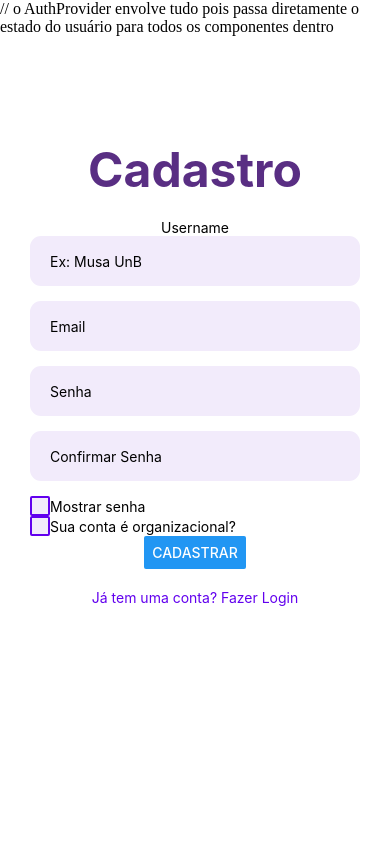
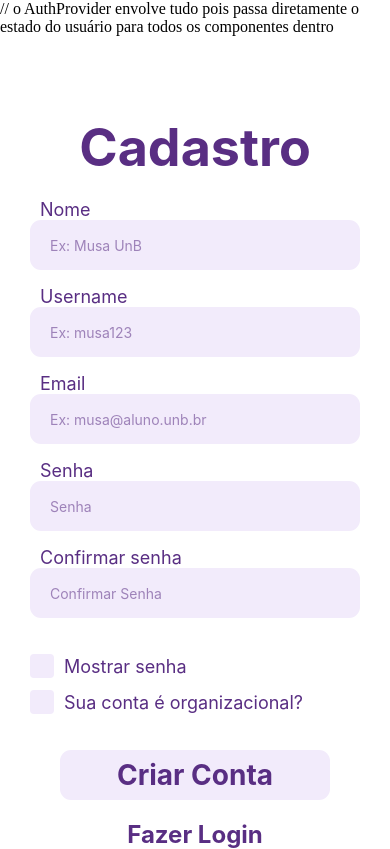
Before and after one commit to fga-eps-mds/2025.2-Inti, a React Native app: screen /Register in a window 390 px wide. Built offline with nearby package versions, Linux system fonts and the light colour scheme.

Commit message:
[STYLE]: Finaliza o front da pagina de cadastro

```diff
--- a/src/screens/auth/RegisterScreen.tsx
+++ b/src/screens/auth/RegisterScreen.tsx
@@ -2,8 +2,11 @@ import React, { useState } from 'react';
 import { View, Text, TextInput, Button, StyleSheet, TouchableOpacity, Alert, Pressable } from 'react-native';
 import { AuthScreenProps } from '../../@types/navigation';
 import { useAuth } from '../../hooks/useAuth';
+import Ionicons from 'react-native-vector-icons/Ionicons';
+import FontAwesome from 'react-native-vector-icons/FontAwesome';
 
 export default function RegisterScreen({ navigation }: AuthScreenProps<'Register'>) {
+    const [name, setName] = useState('');
     const [email, setEmail] = useState('');
     const [username, setUsername] = useState('');
     const [password, setPassword] = useState('');
@@ -56,54 +59,72 @@ export default function RegisterScreen({ navigation }: AuthScreenProps<'Register
         <View style={styles.container}>
             <Text style={styles.title}>Cadastro</Text>
 
-            {/* <View style={styles.form}> */}
-                <Text>Username</Text>
+            <View style={styles.form}>
+                <Text style={styles.titileInput}>Nome</Text>
                 <TextInput
                     style={[
                         styles.input,
                     ]}
                     placeholder="Ex: Musa UnB"
+                    value={name}
+                    placeholderTextColor={'#592E838C'}
+                    onChangeText={setName}
+                    autoCapitalize="none"
+                />
+                <Text style={styles.titileInput}>Username</Text>
+                <TextInput
+                    style={[
+                        styles.input,
+                    ]}
+                    placeholder="Ex: musa123"
                     value={username}
+                    placeholderTextColor={'#592E838C'}
                     onChangeText={setUsername}
                     autoCapitalize="none"
                 />
-
+                <Text style={styles.titileInput}>Email</Text>
                 <TextInput
                     style={styles.input}
-                    placeholder="Email"
+                    placeholder="Ex: musa@aluno.unb.br"
                     value={email}
                     onChangeText={setEmail}
+                    placeholderTextColor={'#592E838C'}
                     keyboardType="email-address"
                     autoCapitalize="none"
                 />
+                <Text style={styles.titileInput}>Senha</Text>
                 <TextInput
                     style={styles.input}
                     placeholder="Senha"
                     value={password}
+                    placeholderTextColor={'#592E838C'}
                     onChangeText={setPassword}
                     secureTextEntry={!showPassword}
                 />
+                <Text style={styles.titileInput}>Confirmar senha</Text>
                 <TextInput
                     style={styles.input}
                     placeholder="Confirmar Senha"
                     value={confirmPassword}
+                    placeholderTextColor={'#592E838C'}
                     onChangeText={setConfirmPassword}
                     secureTextEntry={!showPassword}
                 />
-            {/* </View> */}
+            </View>
 
+            <View style={styles.containerCheckbox}>
                 <View style={styles.inputCheckbox}>
                     <Pressable
                         style={[
                             styles.checkbox,
                             showPassword && styles.checkboxChecked
                         ]}
-                    onPress={() => {
-                        setShowPassword(!showPassword)
-                        // console.log('showPassword:', !showPassword);
-
-                    }}
-                />
+                        onPress={() => setShowPassword(prev => !prev)}
+                    >
+                        {showPassword && (
+                            <FontAwesome name="check" size={16} color="#fff" />
+                        )}
+                    </Pressable>
 
                     <Text style={styles.textCheckbox}>Mostrar senha</Text>
                 </View>
@@ -115,15 +136,23 @@ export default function RegisterScreen({ navigation }: AuthScreenProps<'Register
                             accountType && styles.checkboxChecked
                         ]}
                         onPress={() => setAccountType(!accountType)}
-                />
+                    >
+                        {accountType && (
+                            <FontAwesome name='check' size={16} color="#fff"/>
+                        )}
+                    </Pressable>
+
                     <Text style={styles.textCheckbox}>Sua conta é organizacional?</Text>
                 </View>
+            </View>
+
+            <TouchableOpacity style={styles.buttom} onPress={handleRegister}>
+                <Text style={styles.textButtom}>Criar Conta</Text>
+            </TouchableOpacity>
 
 
-            <Button title="Cadastrar" onPress={handleRegister} />
-
             <TouchableOpacity onPress={() => navigation.navigate('Login')}>
-                <Text style={styles.linkText}>Já tem uma conta? Fazer Login</Text>
+                <Text style={styles.linkText}>Fazer Login</Text>
             </TouchableOpacity>
 
 
@@ -138,29 +167,35 @@ const styles = StyleSheet.create({
         alignItems: 'center',
         padding: 30,
         backgroundColor: '#fff',
-        paddingTop: 104,
+        paddingTop: 80,
     },
     title: {
-        fontSize: 48,
+        fontSize: 52,
         fontWeight: 'bold',
         marginBottom: 20,
         color: '#592E83',
         alignItems: 'flex-start'
 
     },
-    // form: {
-
-    // },
+    form: {
+        width: '100%'
+    },
     input: {
         width: '100%',
         height: 50,
         borderColor: 'gray',
         borderRadius: 11,
-        paddingHorizontal: 10,
-        marginBottom: 15,
+        paddingHorizontal: 20,
+        marginBottom: 16,
         borderWidth: undefined,
         backgroundColor: '#F2EBFB',
-        paddingLeft: 20,
+        color: '#592E83'
+
+    },
+    titileInput: {
+        color: '#592E83',
+        fontSize: 18,
+        marginLeft: 10,
     },
 
     inputFocused: {
@@ -169,8 +204,10 @@ const styles = StyleSheet.create({
     },
 
     linkText: {
-        color: '#6200EE',
+        color: '#592E83',
         marginTop: 20,
+        fontWeight: 'bold',
+        fontSize: 24,
     },
 
     inputCheckbox: {
@@ -180,23 +217,47 @@ const styles = StyleSheet.create({
         alignItems: 'center',
     },
 
+    containerCheckbox: {
+        width: '100%',
+        gap: 12,
+        marginTop: 20
+    },
+
     checkbox: {
-        width: 20,
-        height: 20,
-        borderRadius: 2,
-        borderWidth: 2,
-        borderColor: '#6200EE',
+        width: 24,
+        height: 24,
+        borderRadius: 4,
         alignItems: "center",
         backgroundColor: '#F2EBFB',
 
     },
     checkboxChecked: {
-        backgroundColor: '#6200EE',
+        backgroundColor: '#592E83',
         borderColor: '#F2EBFB',
+        alignItems: 'center',
+        justifyContent: 'center',
+    },
+
+    textCheckbox: {
+        fontSize: 18,
+        color: '#592E83',
+        marginLeft: 10,
 
     },
 
-    textCheckbox: {
+    buttom: {
+        width: 270,
+        height: 50,
+        backgroundColor: '#F2EBFB',
+        alignItems: 'center',
+        justifyContent: 'center',
+        marginTop: 36,
+        borderRadius: 11,
+    },
 
+    textButtom: {
+        fontSize: 28,
+        fontWeight: 'bold',
+        color: '#592E83'
     },
 });
```
Lines whose indentation alone changed are shown as unchanged.
